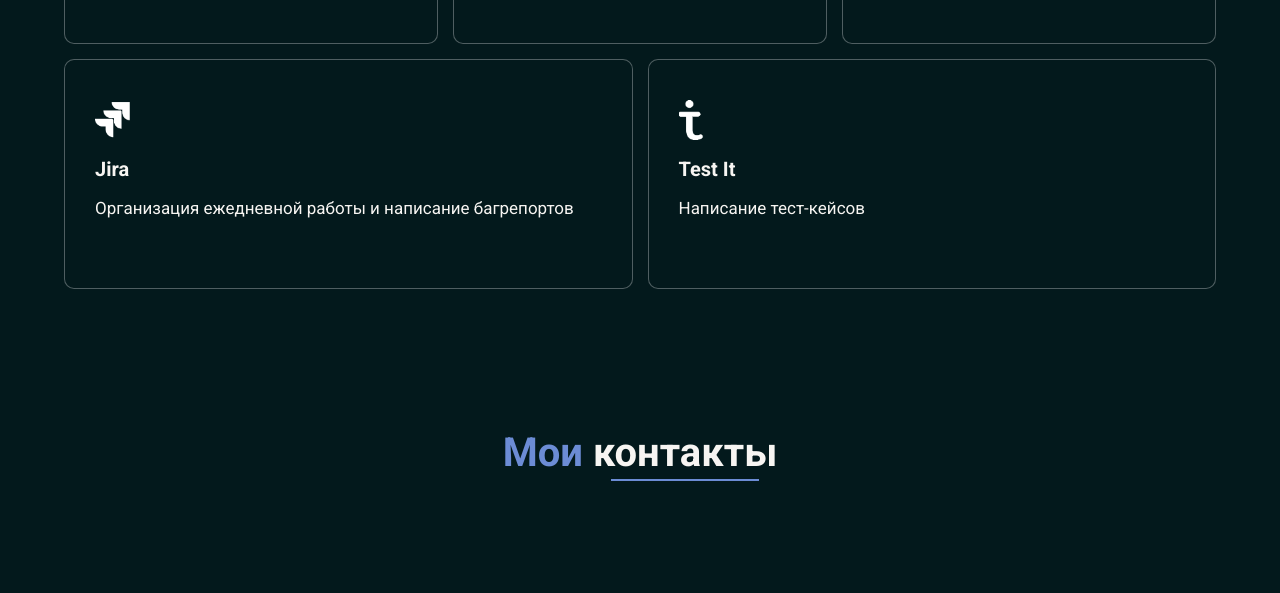
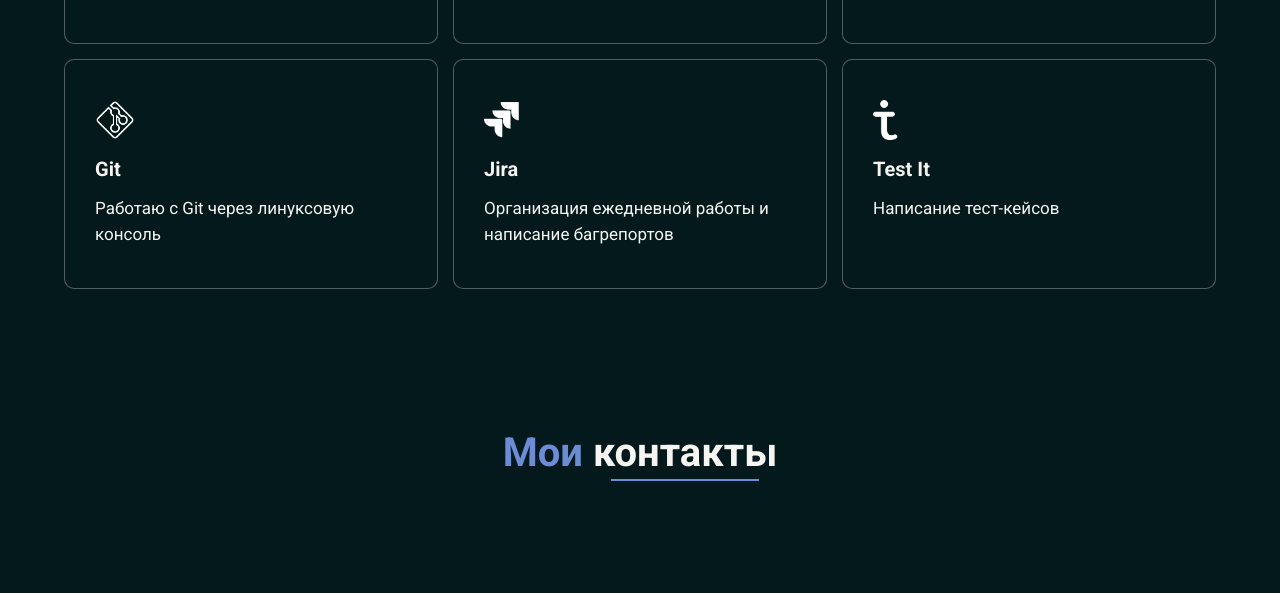
Before and after one commit to elsavasci/elsavasci.github.io, a plain HTML site: page index.html in a window 1280 px wide. Shown: the part 1919-2512 px from the top of the page. Drawn offline with Linux system fonts and the light colour scheme.

Commit message:
Добавлен Git в блок стек

```diff
--- a/index.html
+++ b/index.html
@@ -162,6 +162,14 @@
 
             <div class="stack-item">
                 <div class="image">
+                   <img src="assets/images/git.png" alt="Git">
+                </div>
+                <h3>Git</h3>
+                <p>Работаю с Git через линуксовую консоль</p>
+            </div>
+
+            <div class="stack-item">
+                <div class="image">
                    <img src="assets/images/jira.png" alt="Jira">
                 </div>
                 <h3>Jira</h3>
```
